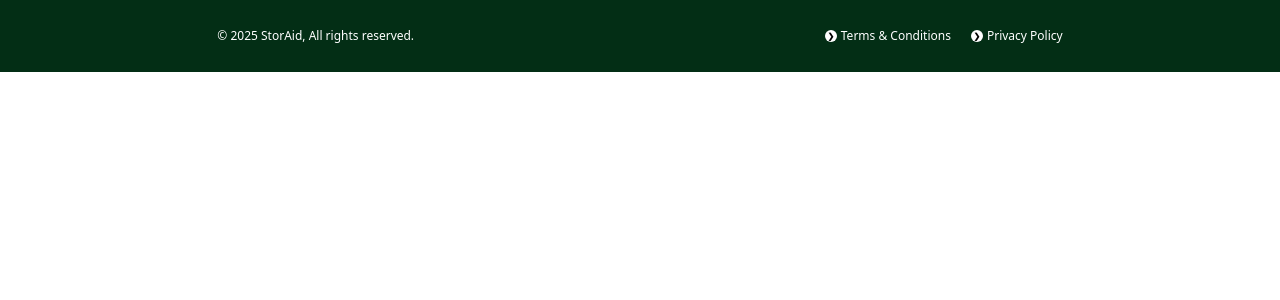
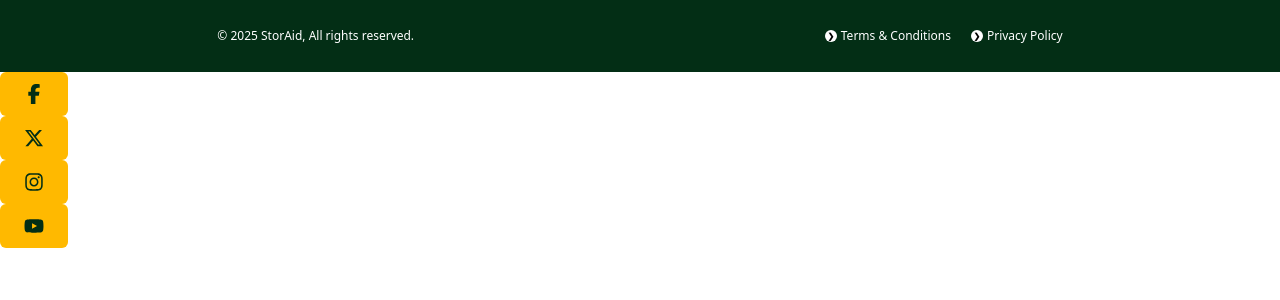
Before and after one commit to Burak-A-dev/StorAid, a React (Vite) app: page / in a window 1280 px wide. Shown: the top 300 px of the page. Built offline with nearby package versions, Linux system fonts and the light colour scheme.

Commit message:
some changes made to the CTAButton component.

```diff
--- a/package.json
+++ b/package.json
@@ -10,9 +10,10 @@
     "preview": "vite preview"
   },
   "dependencies": {
+    "@tailwindcss/vite": "^4.1.16",
     "react": "^19.1.1",
     "react-dom": "^19.1.1",
-    "@tailwindcss/vite": "^4.1.16",
+    "react-icons": "^5.5.0",
     "tailwindcss": "^4.1.16"
   },
   "devDependencies": {
--- a/src/components/common/CTAButton.jsx
+++ b/src/components/common/CTAButton.jsx
@@ -1,10 +1,23 @@
-export default function CTAButton({ text, onClick, type="button" }) {
+import { FaFacebookF, FaInstagram, FaYoutube, FaXTwitter } from 'react-icons/fa6';
+
+const socialLogos = {
+  facebook: <FaFacebookF size={20} />,
+  x: <FaXTwitter size={20} />,
+  instagram: <FaInstagram size={20} />,
+  youtube: <FaYoutube size={20} />,
+};
+
+export default function CTAButton({ text, onClick, type = "button", logo, className = "" }) {
+  const LogoComponent = socialLogos[logo];
+
   return (
     <button
-      className='bg-amber-400 text-green-950 text-sm font-medium rounded-md flex items-center justify-center px-6 py-3 cursor-pointer'
+      className={`bg-amber-400 text-green-950 text-sm font-medium rounded-md flex items-center justify-center px-6 py-3 cursor-pointer space-x-2 ${className}`}
       onClick={onClick}
-      type={type}>
-      {text}
+      type={type}
+    >
+      {LogoComponent && <span className="logo-icon">{LogoComponent}</span>}
+      {text && <span>{text}</span>}
     </button>
-  )
+  );
 }
--- a/src/main.jsx
+++ b/src/main.jsx
@@ -3,10 +3,16 @@ import { createRoot } from 'react-dom/client'
 import './index.css'
 import App from './App'
 import Footer from './components/common/Footer'
+import CTAButton from './components/common/CTAButton'
 
 createRoot(document.getElementById('root')).render(
   <StrictMode>
     <App/>
     <Footer/>
+    <CTAButton logo="facebook" onClick={() => window.open('https://facebook.com', '_blank')} />
+<CTAButton logo="x" onClick={() => window.open('https://twitter.com', '_blank')} />
+<CTAButton logo="instagram" onClick={() => window.open('https://instagram.com', '_blank')} />
+<CTAButton logo="youtube" onClick={() => window.open('https://youtube.com', '_blank')} />
+
   </StrictMode>,
 )
```
Also changed, not shown: 1 other file (tests, documents, lock files or other folders).
